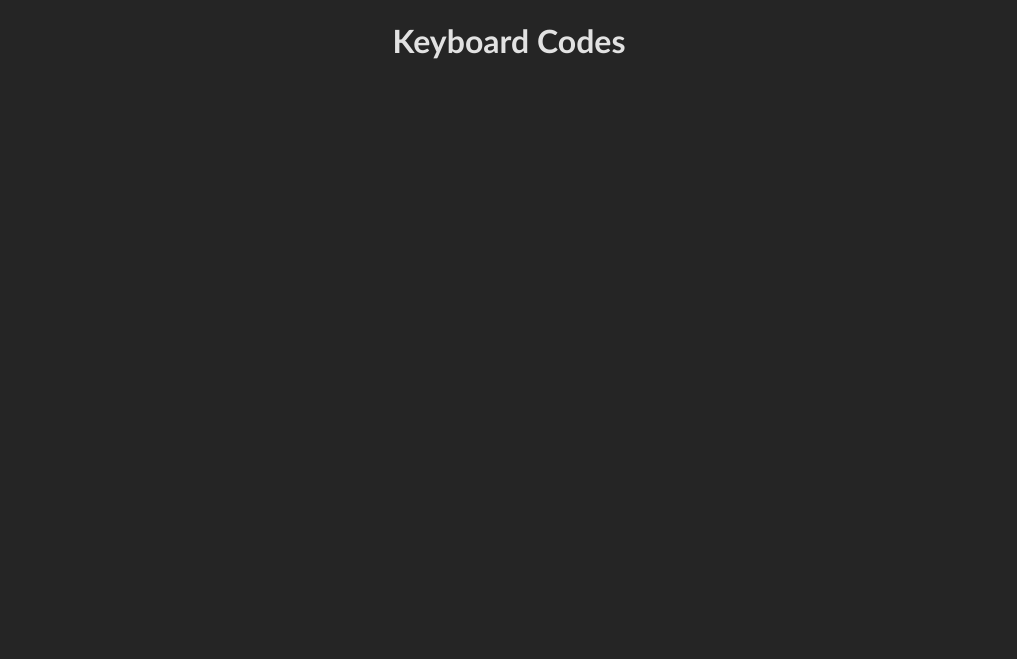
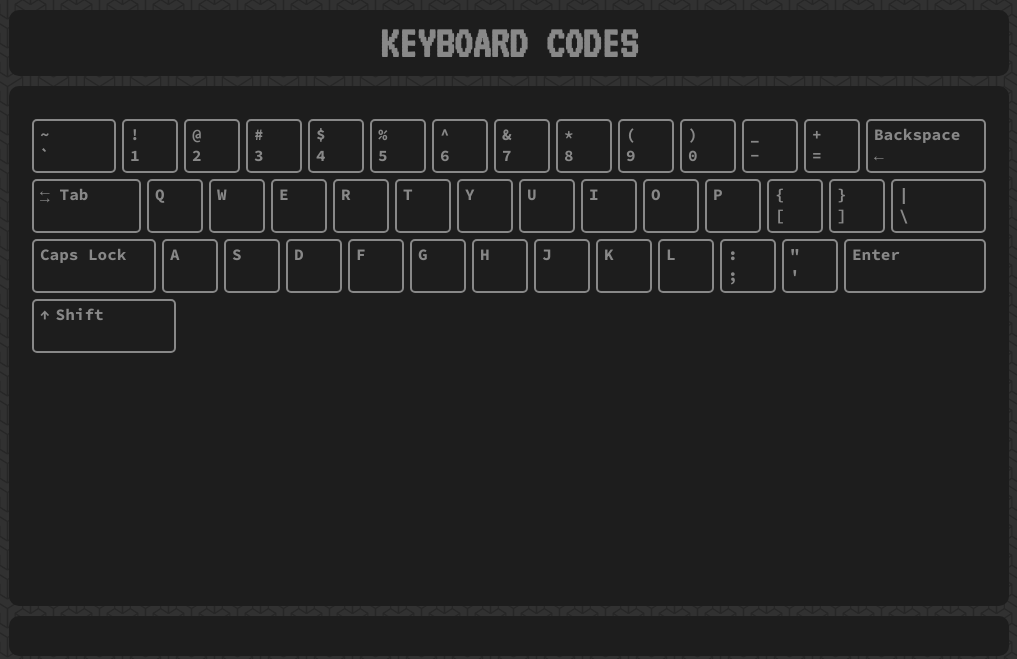
Before and after one commit to sheking666/keyboard-codes, a plain HTML site: page index.html in a window 1280 px wide. Shown: the whole page, without its empty margins (131-1148 px from the left). Drawn offline with Linux system fonts and the light colour scheme.

Commit message:
start first letters row

```diff
--- a/index.html
+++ b/index.html
@@ -14,7 +14,165 @@
 </head>
 
 <body>
-    <h1>Keyboard Codes</h1>
+    <div class="container header">
+        <h1>Keyboard Codes</h1>
+    </div>
+    <div class="container keyboard">
+        <div class="keyboard-keys">
+
+            <!-- NUM KEYS -->
+            <div class="btn btn-backtick">
+                <p>~<br>`</p>
+            </div>
+            <div class="btn">
+                <p>!<br>1</p>
+            </div>
+            <div class="btn">
+                <p>@<br>2</p>
+            </div>
+            <div class="btn">
+                <p>#<br>3</p>
+            </div>
+            <div class="btn">
+                <p>$<br>4</p>
+            </div>
+            <div class="btn">
+                <p>%<br>5</p>
+            </div>
+            <div class="btn">
+                <p>^<br>6</p>
+            </div>
+            <div class="btn">
+                <p>&<br>7</p>
+            </div>
+            <div class="btn">
+                <p>*<br>8</p>
+            </div>
+            <div class="btn">
+                <p>(<br>9</p>
+            </div>
+            <div class="btn">
+                <p>)<br>0</p>
+            </div>
+            <div class="btn">
+                <p>_<br>-</p>
+            </div>
+            <div class="btn">
+                <p>+<br>=</p>
+            </div>
+            <div class="btn btn-backspace">
+                <p>Backspace<br>&larr;</p>
+            </div>
+            <!-- END NUM KEYS  -->
+
+            <!-- 1st LETTERS ROW -->
+            <div class="btn btn-tab">
+                <div class="tab-arrows">
+                    <p>&larr;<br>&rarr;</p>
+                </div>
+                <div class="tab-name">
+                    <p>Tab</p>
+                </div>
+            </div>
+            <div class="btn">
+                <p>Q</p>
+            </div>
+            <div class="btn">
+                <p>W</p>
+            </div>
+            <div class="btn">
+                <p>E</p>
+            </div>
+            <div class="btn">
+                <p>R</p>
+            </div>
+            <div class="btn">
+                <p>T</p>
+            </div>
+            <div class="btn">
+                <p>Y</p>
+            </div>
+            <div class="btn">
+                <p>U</p>
+            </div>
+            <div class="btn">
+                <p>I</p>
+            </div>
+            <div class="btn">
+                <p>O</p>
+            </div>
+            <div class="btn">
+                <p>P</p>
+            </div>
+            <div class="btn">
+                <p>{<br>[</p>
+            </div>
+            <div class="btn">
+                <p>}<br>]</p>
+            </div>
+            <div class="btn btn-backslash">
+                <p>|<br>\</p>
+            </div>
+            <!-- END 1st LETTERS ROW -->
+
+            <!-- 2nd LETTERS ROW -->
+            <div class="btn btn-caps">
+                <p>Caps Lock</p>
+            </div>
+            <div class="btn">
+                <p>A</p>
+            </div>
+            <div class="btn">
+                <p>S</p>
+            </div>
+            <div class="btn">
+                <p>D</p>
+            </div>
+            <div class="btn">
+                <p>F</p>
+            </div>
+            <div class="btn">
+                <p>G</p>
+            </div>
+            <div class="btn">
+                <p>H</p>
+            </div>
+            <div class="btn">
+                <p>J</p>
+            </div>
+            <div class="btn">
+                <p>K</p>
+            </div>
+            <div class="btn">
+                <p>L</p>
+            </div>
+            <div class="btn">
+                <p>:<br>;</p>
+            </div>
+            <div class="btn">
+                <p>"<br>'</p>
+            </div>
+            <div class="btn btn-enter">
+                <p>Enter</p>
+            </div>
+            <!-- END 2nd LETTERS ROW -->
+
+            <!-- 3rd LETTERS ROW -->
+            <div class="btn btn-shift">
+                <div class="shift-arrow">
+                    <p>&uarr;</p>
+                </div>
+                <div class="shift-name">
+                    <p>Shift</p>
+                </div>
+            </div>
+            <!-- END 3rd LETTERS ROW -->
+        </div>
+    </div>
+
+    <div class="container footer">
+
+    </div>
     <script src="script.js"></script>
 </body>
 
--- a/style.css
+++ b/style.css
@@ -1,6 +1,125 @@
-* {
+@import url('https://fonts.googleapis.com/css2?family=Source+Code+Pro:wght@400;700&display=swap');
+@import url('https://fonts.googleapis.com/css2?family=VT323&display=swap');
+
+body {
     background-color: #252525;
-    color: #e2e2e2;
-    font-family: 'Gill Sans', 'Gill Sans MT', Calibri, 'Trebuchet MS', sans-serif;
+    background-image: url(/img/escheresque_ste.png);
+    color: #888888;
+    font-family: 'Source Code Pro', monospace;
+    font-size: 16px;
+}
+
+.container {
+    width: 1000px;
+    display: block;
+    background-color: #1d1d1d;
+    padding-top: 10px;
+    padding-bottom: 10px;
+    margin-top: 10px;
+    margin-bottom: 10px;
+    margin-left: auto;
+    margin-right: auto;
+    border-radius: 10px;
+}
+
+.header {
+    height: auto;
+    /* unnecessary */
+}
+
+.header>h1 {
+    font-size: 46px;
+    font-family: 'VT323', monospace;
+    padding: 0;
+    margin: 0;
     text-align: center;
+    text-transform: uppercase;
 }
+
+.keyboard {
+    height: 500px;
+    /* unnecessary */
+}
+
+.keyboard-keys {
+    margin: 20px;
+}
+
+.btn {
+    width: 52px;
+    height: 50px;
+    margin: 3px;
+    padding: 0;
+    border-style: solid;
+    border-width: 2px;
+    border-color: #888888;
+    border-radius: 5px;
+    display: block;
+    float: left;
+}
+
+.btn p {
+    font-weight: 700;
+    line-height: 1.3;
+    margin-top: 3px;
+    margin-left: 6px;
+}
+
+.btn-backtick {
+    width: 80px;
+}
+
+.btn-backspace {
+    width: 116px;
+}
+
+.btn-tab {
+    width: 105px;
+}
+
+.tab-arrows {
+    margin-top: 3px;
+    float: left;
+}
+
+.tab-arrows p {
+    line-height: 0.45;
+}
+
+.tab-name {
+    float: left;
+    margin-left: 4px;
+}
+
+.btn-backslash {
+    width: 91px;
+}
+
+.btn-caps {
+    width: 120px;
+}
+
+.btn-enter {
+    width: 138px;
+}
+
+.btn-shift {
+    width: 140px;
+}
+
+.shift-arrow {
+    float: left;
+}
+
+.shift-arrow p {
+    margin-top: 2px;
+}
+
+.shift-name {
+    float: left;
+}
+
+.footer {
+    height: 20px;
+    /* unnecessary */
+}
```
Also changed, not shown: img/escheresque_ste.png (added).
